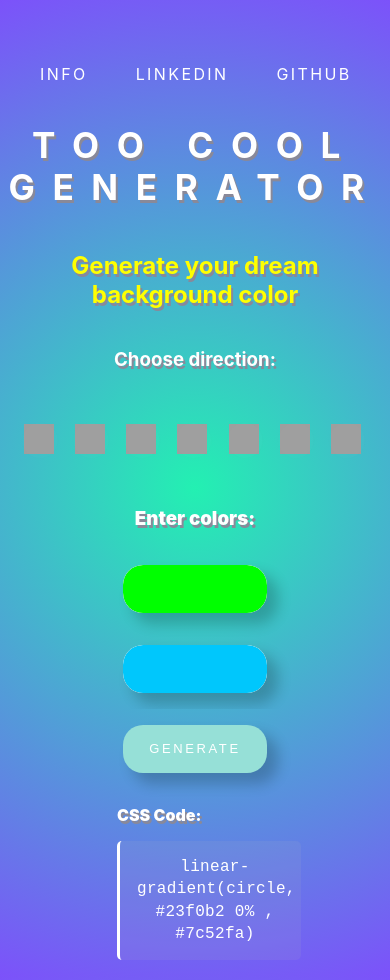
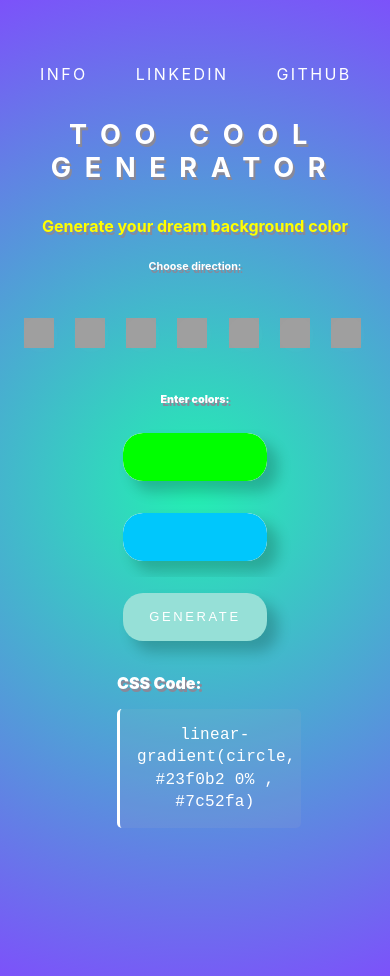
Before and after one commit to Yslamguly/ReactBackgroundGenerator, a React app: page / in a window 390 px wide. Built offline with nearby package versions, Linux system fonts and the light colour scheme; grey boxes are pictures that could not be loaded.

Commit message:
media screen for text

```diff
--- a/src/style/Header.css
+++ b/src/style/Header.css
@@ -17,3 +17,14 @@ h1 {
 h2{
     color: yellow;
 }
+@media screen and (max-width: 545px) {
+    h1{
+        font-size: 1.7em;
+    }
+    h2{
+        font-size: 1em;
+    }
+    h3{
+        font-size:.67em;
+    }
+}
```
